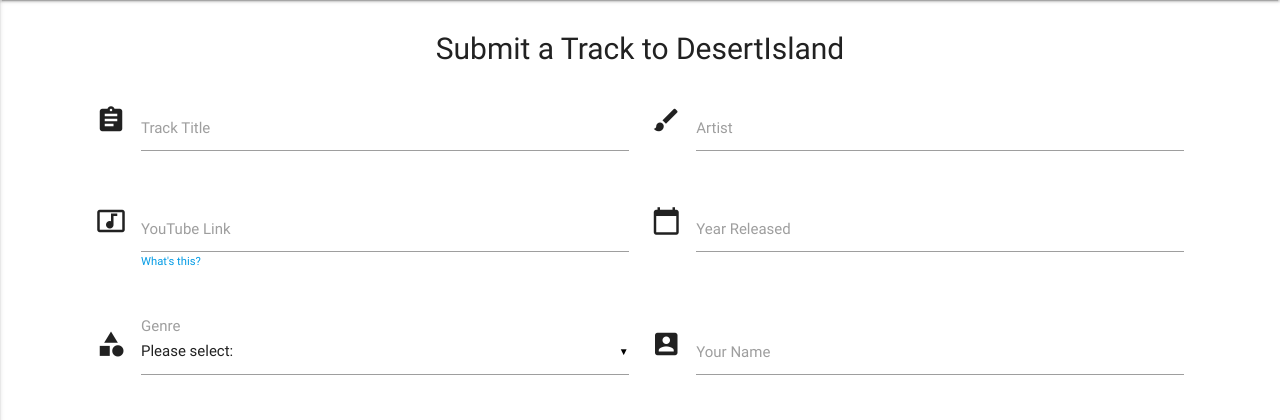
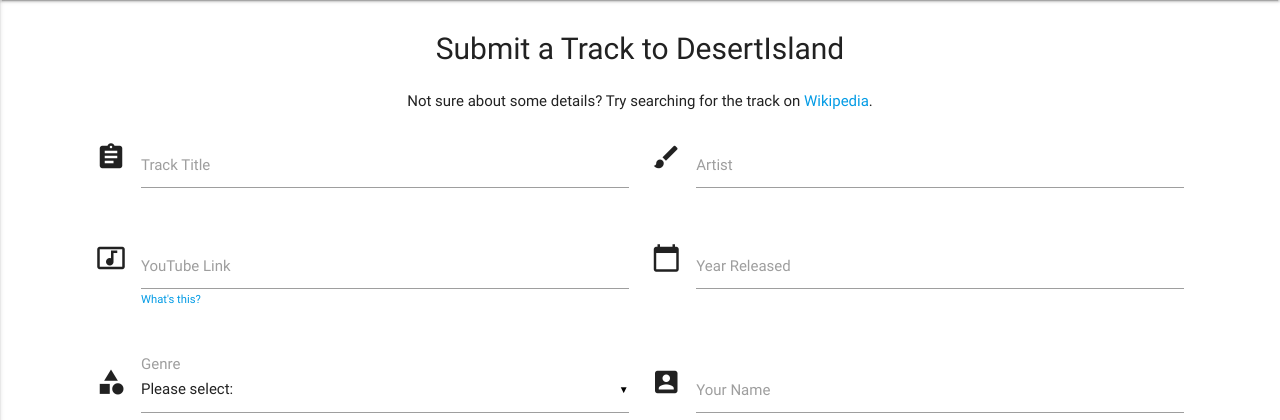
Before and after one commit to Code-Institute-Submissions/dhamma1991-milestone-project-3, a Flask app: page /add_track in a window 1280 px wide. Shown: the part 64-484 px from the top of the page. Run offline with Flask 2, Linux system fonts and the light colour scheme; data that the repository does not hold is empty; some libraries are stand-ins or nearby versions.

Commit message:
Added wikipedia link to add and edit track

```diff
--- a/templates/add-track.html
+++ b/templates/add-track.html
@@ -1,9 +1,13 @@
 {% extends 'base.html' %}
 
 {% block content %}
-    <h1 class="center-align">Submit a Track to DesertIsland</h1>
+    <main class="container">
+        <!-- Page Heading -->
+        <h1 class="center-align">Submit a Track to DesertIsland</h1>
+        <!-- /Page Heading -->
 
-    <main class="container">
+        <p class="center-align">Not sure about some details? Try searching for the track on <a href="https://www.wikipedia.org/" target="_blank">Wikipedia</a>.</p>
+
         <!-- Form -->
         <form action="{{ url_for('insert_track') }}" method="POST" class="col s12" novalidate>
             <!-- The form will call the insert_track function located in app.py -->
```
Also changed, not shown: templates/edit-track.html (+6 -2 lines).
